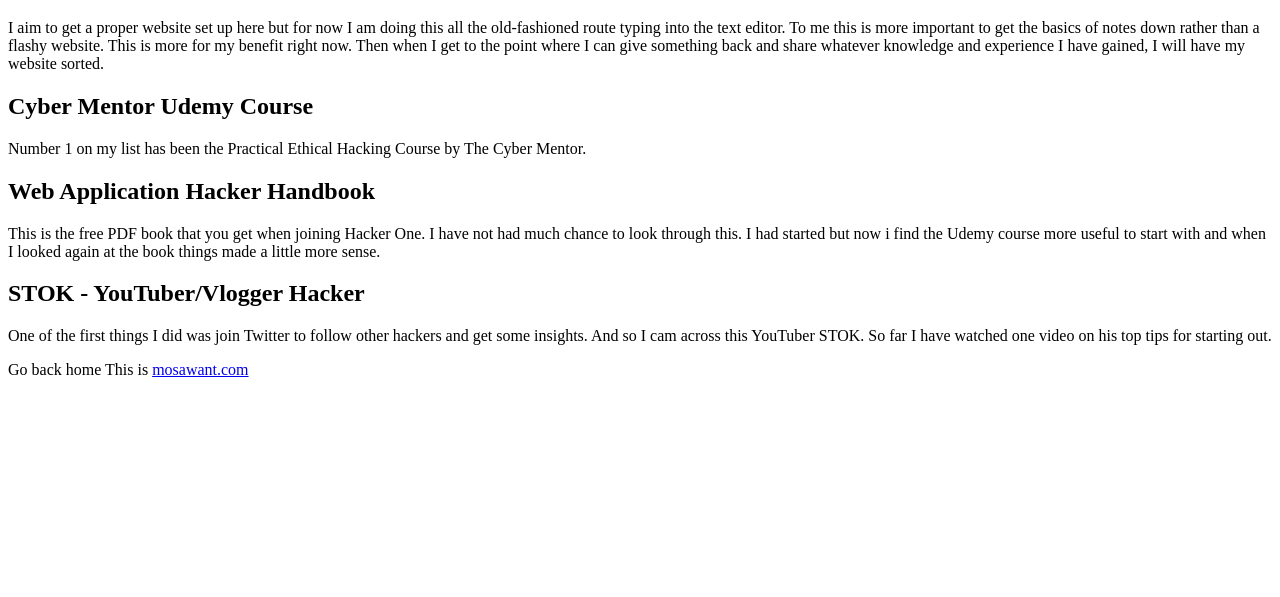
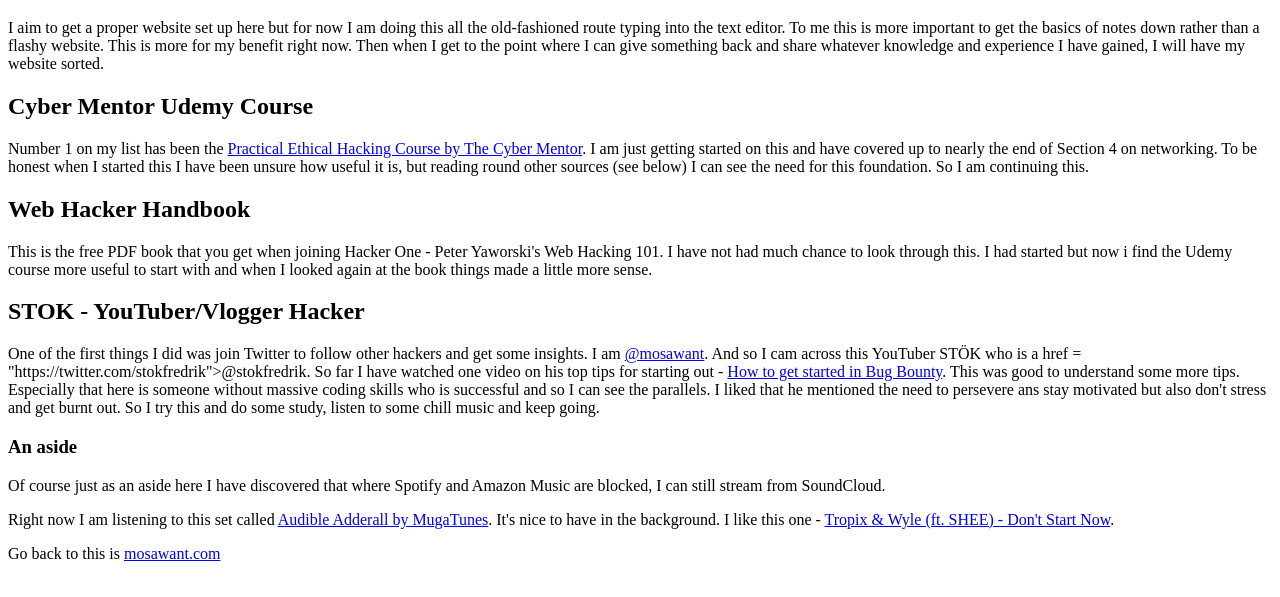
Before and after one commit to mosawant/mosawant.github.io, a plain HTML site: page june-2020/week-1.html in a window 1280 px wide. Shown: the part 61-658 px from the top of the page. Drawn offline with Linux system fonts and the light colour scheme.

Commit message:
Update week-1.html

```diff
--- a/june-2020/week-1.html
+++ b/june-2020/week-1.html
@@ -9,11 +9,14 @@
   <h1>Week 1 - 8 June 2020</h1>
   <p>I aim to get a proper website set up here but for now I am doing this all the old-fashioned route typing into the text editor. To me this is more important to get the basics of notes down rather than a flashy website. This is more for my benefit right now. Then when I get to the point where I can give something back and share whatever knowledge and experience I have gained, I will have my website sorted.</p>
   <h2>Cyber Mentor Udemy Course</h2>
-  <p>Number 1 on my list has been the Practical Ethical Hacking Course by The Cyber Mentor.</p>
-  <h2>Web Application Hacker Handbook</h2>
-  <p>This is the free PDF book that you get when joining Hacker One. I have not had much chance to look through this. I had started but now i find the Udemy course more useful to start with and when I looked again at the book things made a little more sense.</p>
+  <p>Number 1 on my list has been the <a href = "https://www.udemy.com/course/practical-ethical-hacking/">Practical Ethical Hacking Course by The Cyber Mentor</a>. I am just getting started on this and have covered up to nearly the end of Section 4 on networking. To be honest when I started this I have been unsure how useful it is, but reading round other sources (see below) I can see the need for this foundation. So I am continuing this.</p>
+  <h2>Web Hacker Handbook</h2>
+  <p>This is the free PDF book that you get when joining Hacker One - Peter Yaworski's Web Hacking 101. I have not had much chance to look through this. I had started but now i find the Udemy course more useful to start with and when I looked again at the book things made a little more sense.</p>
   <h2>STOK - YouTuber/Vlogger Hacker</h2>
-  <p>One of the first things I did was join Twitter to follow other hackers and get some insights. And so I cam across this YouTuber STOK. So far I have watched one video on his top tips for starting out.</p>
-  <p>Go back home This is <a href="https://www.mosawant.com/">mosawant.com</a></p>
+  <p>One of the first things I did was join Twitter to follow other hackers and get some insights. I am <a href = "https://twitter.com/mosawant">@mosawant</a>. And so I cam across this YouTuber STÖK who is a href = "https://twitter.com/stokfredrik">@stokfredrik</a>. So far I have watched one video on his top tips for starting out - <a href = "https://www.youtube.com/watch?v=CU9Iafc-Igs">How to get started in Bug Bounty</a>. This was good to understand some more tips. Especially that here is someone without massive coding skills who is successful and so I can see the parallels. I liked that he mentioned the need to persevere ans stay motivated but also don't stress and get burnt out. So I try this and do some study, listen to some chill music and keep going.</p>
+  <h3>An aside</h3>
+</p>Of course just as an aside here I have discovered that where Spotify and Amazon Music are blocked, I can still stream from SoundCloud.</p>
+<p>Right now I am listening to this set called <a href="https://soundcloud.com/mugatunesofficial/sets/audible-adderall-14">Audible Adderall by MugaTunes</a>. It's nice to have in the background. I like this one - <a href="https://soundcloud.com/tropixofficial/dontstartnow">Tropix & Wyle (ft. SHEE) - Don't Start Now</a>.
+  <p>Go back to this is <a href="https://www.mosawant.com/">mosawant.com</a></p>
   </body>
 </html>
```
